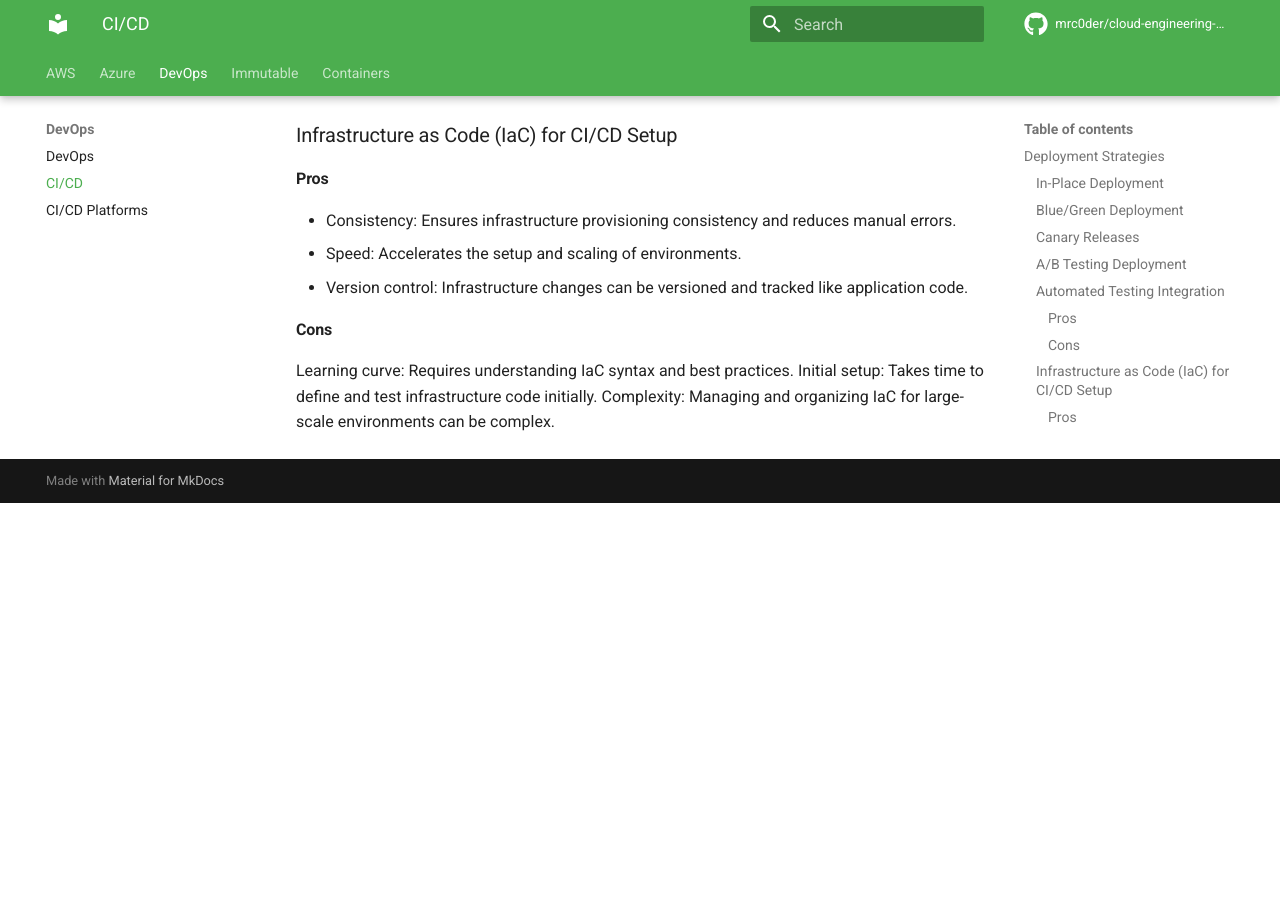
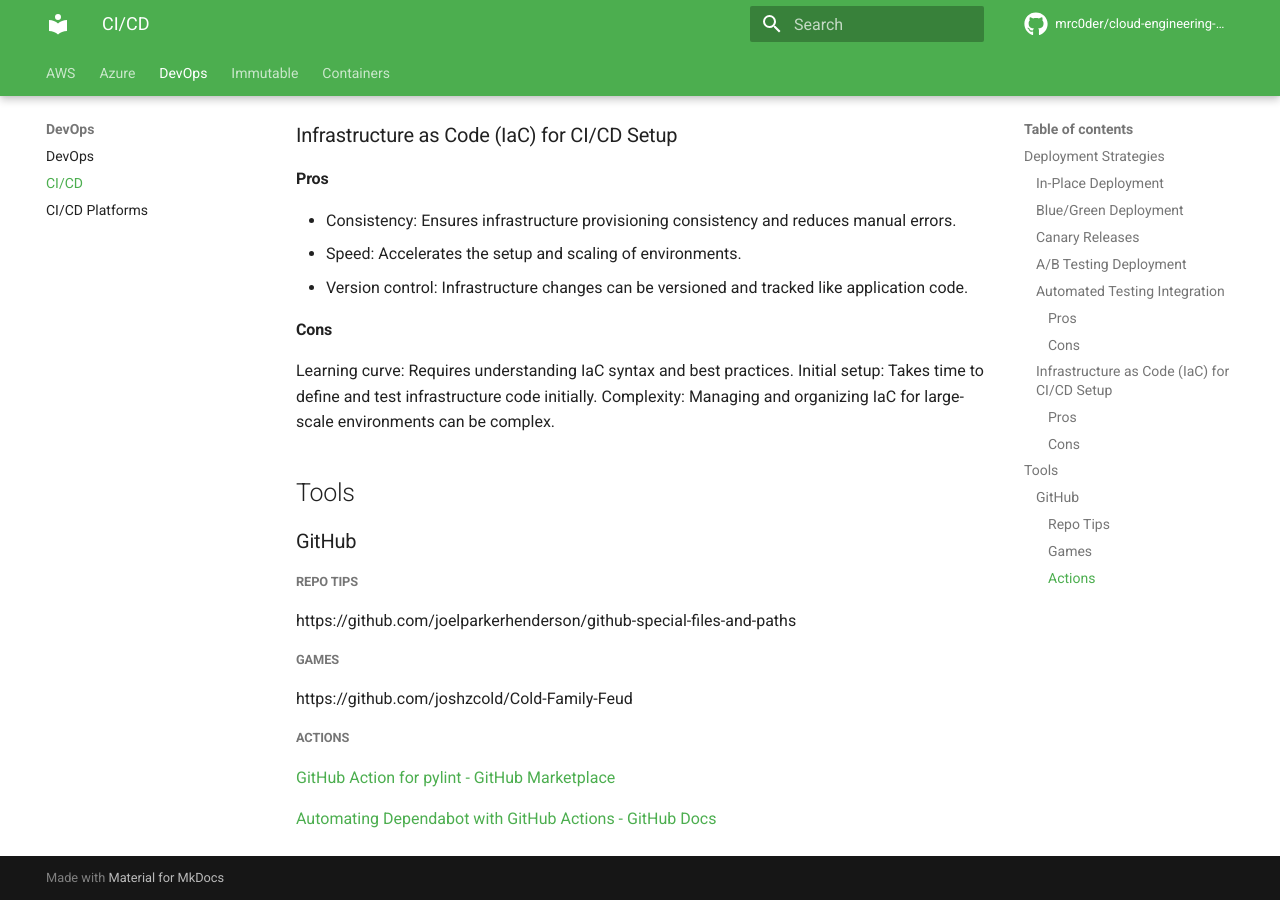
Before and after one commit to mrc0der/cloud-engineering-guides, an MkDocs documentation site: the page built from docs/CICD.md, in a window 1280 px wide and 900 px high, scrolled down 1737 px. Built offline with MkDocs 1.6.1 and Material for MkDocs 9.7.7, drawn with Linux system fonts in a browser that asks for light colours; comment, search, counter and statistics services are not loaded; the version menu is left out; before the commit the page ends 2240 px from its top, so only the background shows below that.

Commit message:
Added KB dump

```diff
--- a/docs/CICD.md
+++ b/docs/CICD.md
@@ -83,3 +83,21 @@
 Learning curve: Requires understanding IaC syntax and best practices.
 Initial setup: Takes time to define and test infrastructure code initially.
 Complexity: Managing and organizing IaC for large-scale environments can be complex.
+
+## Tools
+
+### GitHub
+
+##### Repo Tips
+
+https://github.com/joelparkerhenderson/github-special-files-and-paths
+
+##### Games
+
+https://github.com/joshzcold/Cold-Family-Feud
+
+##### Actions
+
+[GitHub Action for pylint - GitHub Marketplace](https://github.com/marketplace/actions/github-action-for-pylint)
+
+[Automating Dependabot with GitHub Actions - GitHub Docs](https://docs.github.com/en/code-security/dependabot/working-with-dependabot/automating-dependabot-with-github-actions)
```
Also changed, not shown: docs/Programming.md (added, +17 -0 lines), docs/Resources.md (added, +17 -0 lines), docs/Security.md (added, +28 -0 lines).
